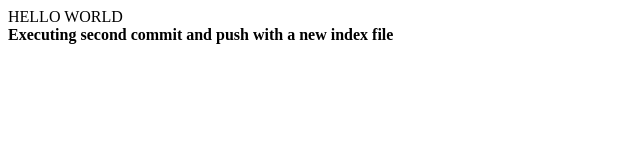
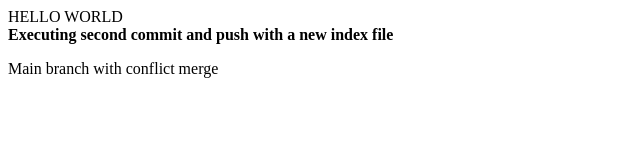
Before and after one commit to Fairouz02/demo-repo, a plain HTML site: page index.html in a window 1280 px wide. Shown: the whole page, without its empty margins (0-640 px from the left). Drawn offline with Linux system fonts and the light colour scheme.

Commit message:
added conflict into main branch

```diff
--- a/index.html
+++ b/index.html
@@ -1,2 +1,5 @@
 <div>HELLO WORLD</div>
 <b>Executing second commit and push with a new index file</b>
+
+
+<p>Main branch with conflict merge</p>
```
